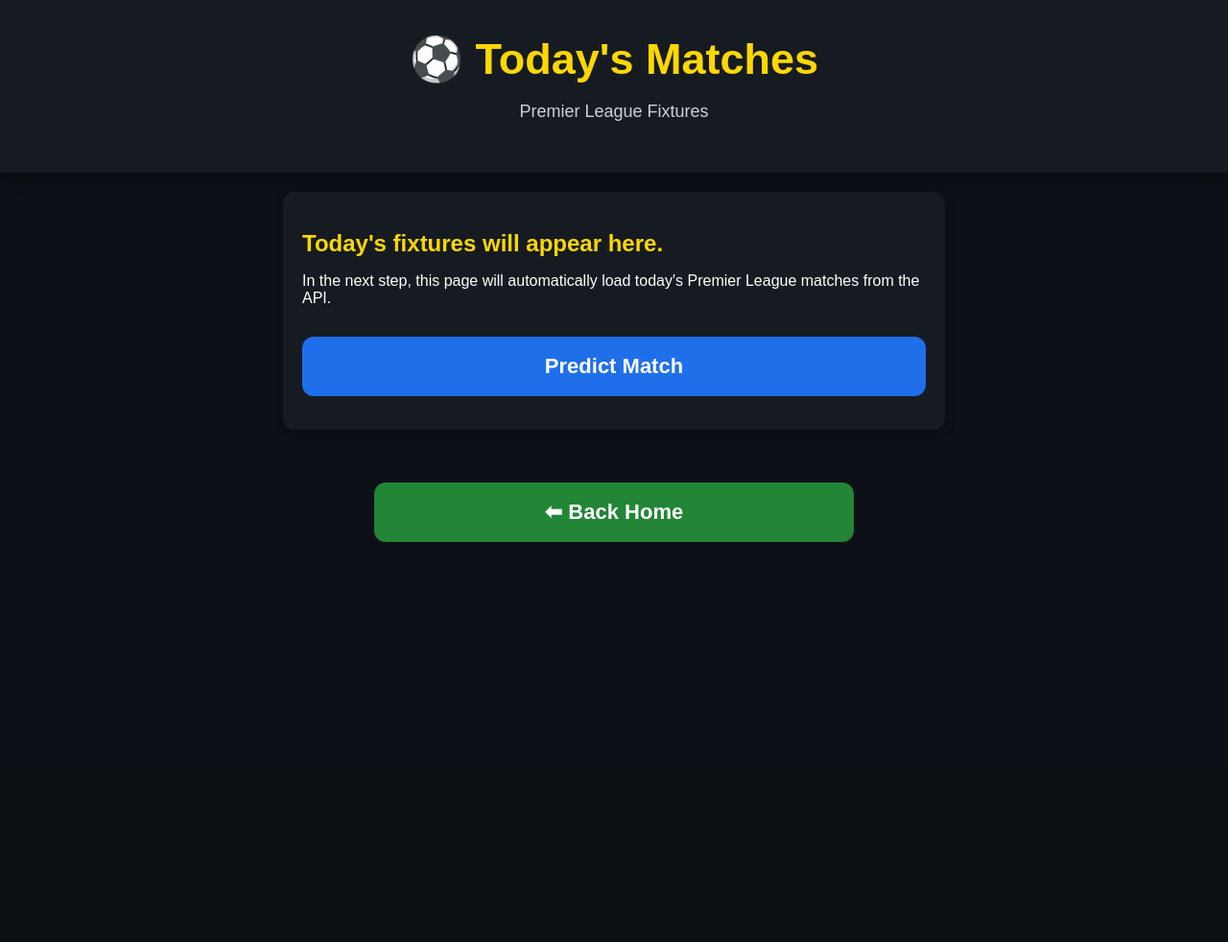
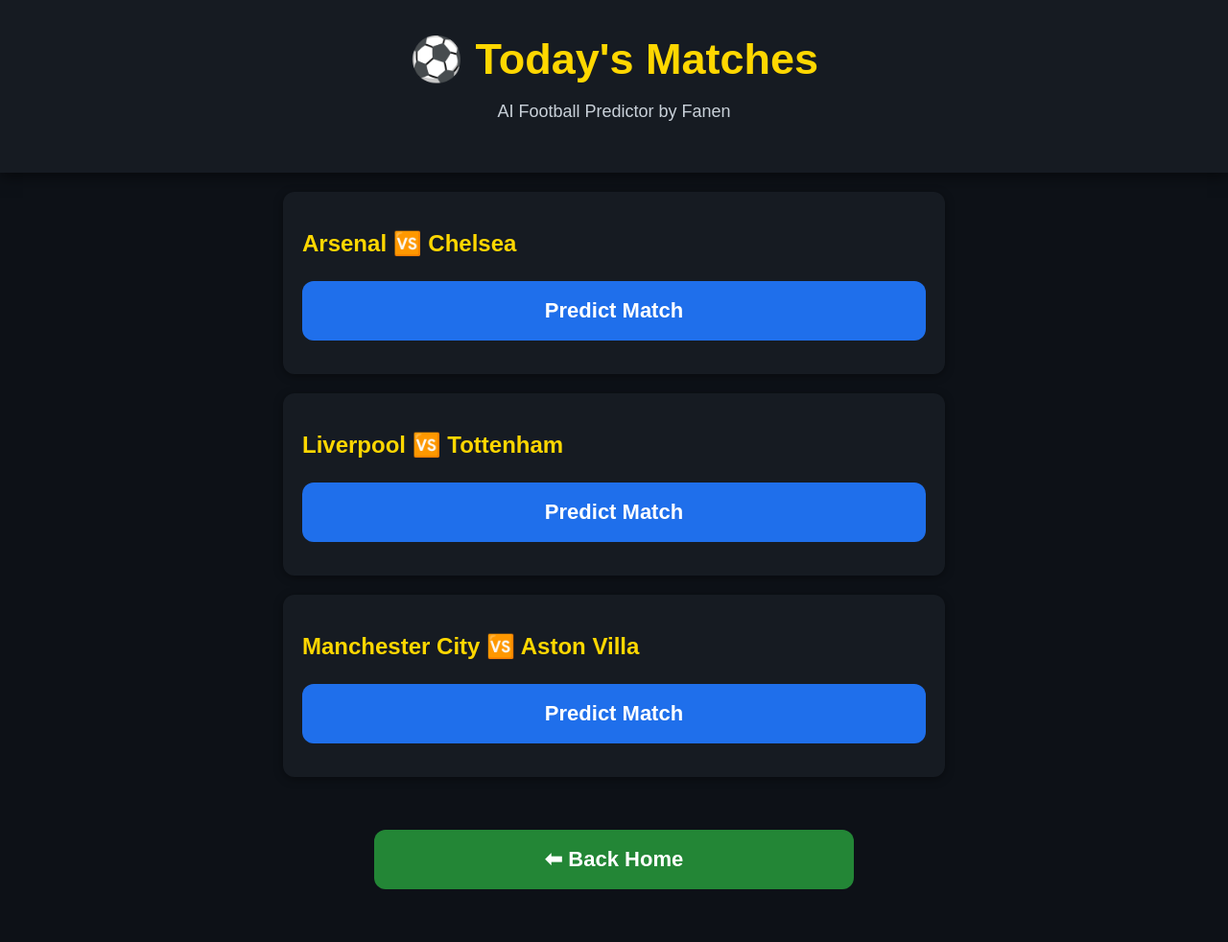
Before and after one commit to fanen2/AI_Football_Predictor, a Flask app: page /today in a window 1280 px wide. Shown: the whole page at 96% size. Before the commit the page ends 565 px from the top, so only its background shows below. Run offline with Flask 3, Linux system fonts and the light colour scheme.

Commit message:
Refactor today.html for better structure and content

```diff
--- a/templates/today.html
+++ b/templates/today.html
@@ -1,11 +1,13 @@
 <!DOCTYPE html>
-<html lang="en">
+<html>
+
 <head>
-    <meta charset="UTF-8">
-    <meta name="viewport" content="width=device-width, initial-scale=1.0">
-    <title>Today's Matches</title>
 
-    <link rel="stylesheet" href="{{ url_for('static', filename='style.css') }}">
+<title>Today's Matches</title>
+
+<link rel="stylesheet"
+href="{{ url_for('static', filename='style.css') }}">
+
 </head>
 
 <body>
@@ -14,29 +16,36 @@
 
 <h1>⚽ Today's Matches</h1>
 
-<p>Premier League Fixtures</p>
+<p>AI Football Predictor by Fanen</p>
 
 </div>
 
+{% for match in matches %}
+
 <div class="match-card">
 
-<h2>Today's fixtures will appear here.</h2>
-
-<p>In the next step, this page will automatically load today's Premier League matches from the API.</p>
+<h2>{{ match.home }} 🆚 {{ match.away }}</h2>
 
 <button class="predict-btn">
+
 Predict Match
+
 </button>
 
 </div>
 
+{% endfor %}
+
 <div class="menu">
 
 <a href="/">
+
 <button>⬅ Back Home</button>
+
 </a>
 
 </div>
 
 </body>
+
 </html>
```
